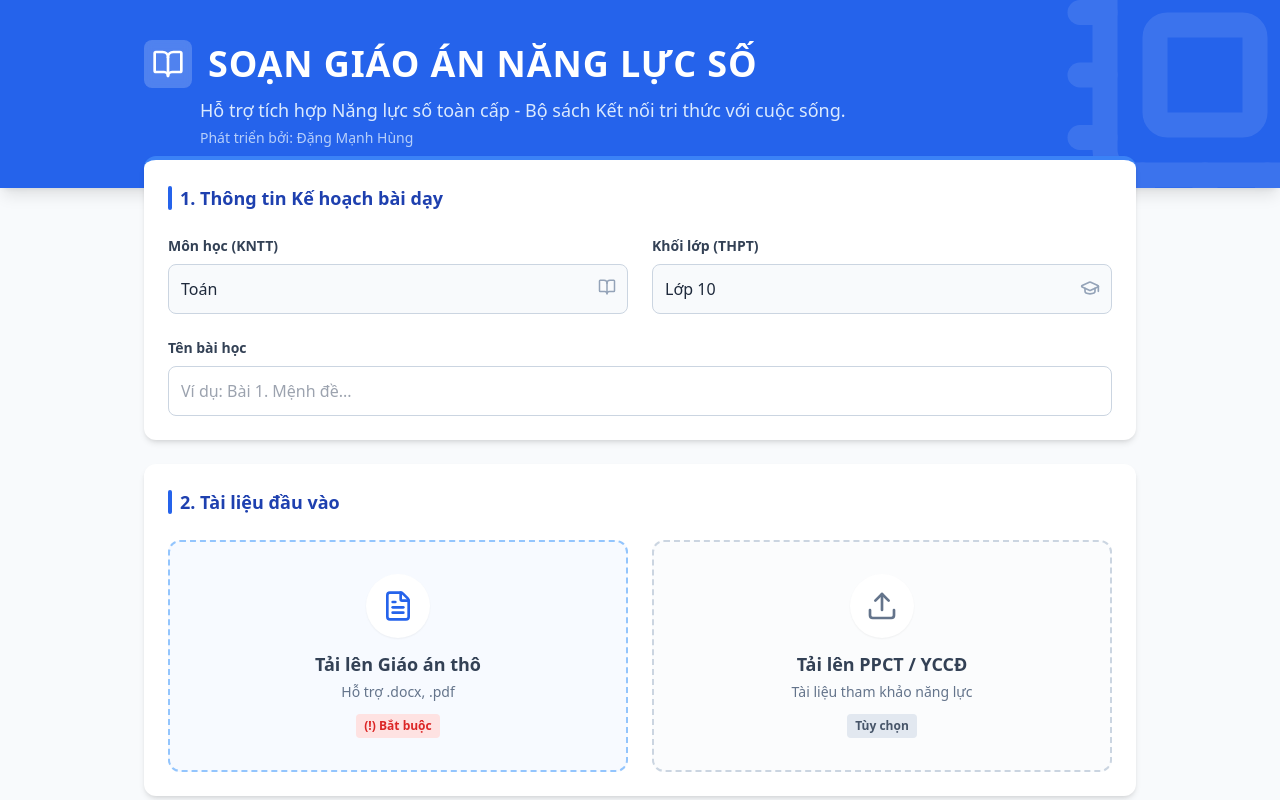
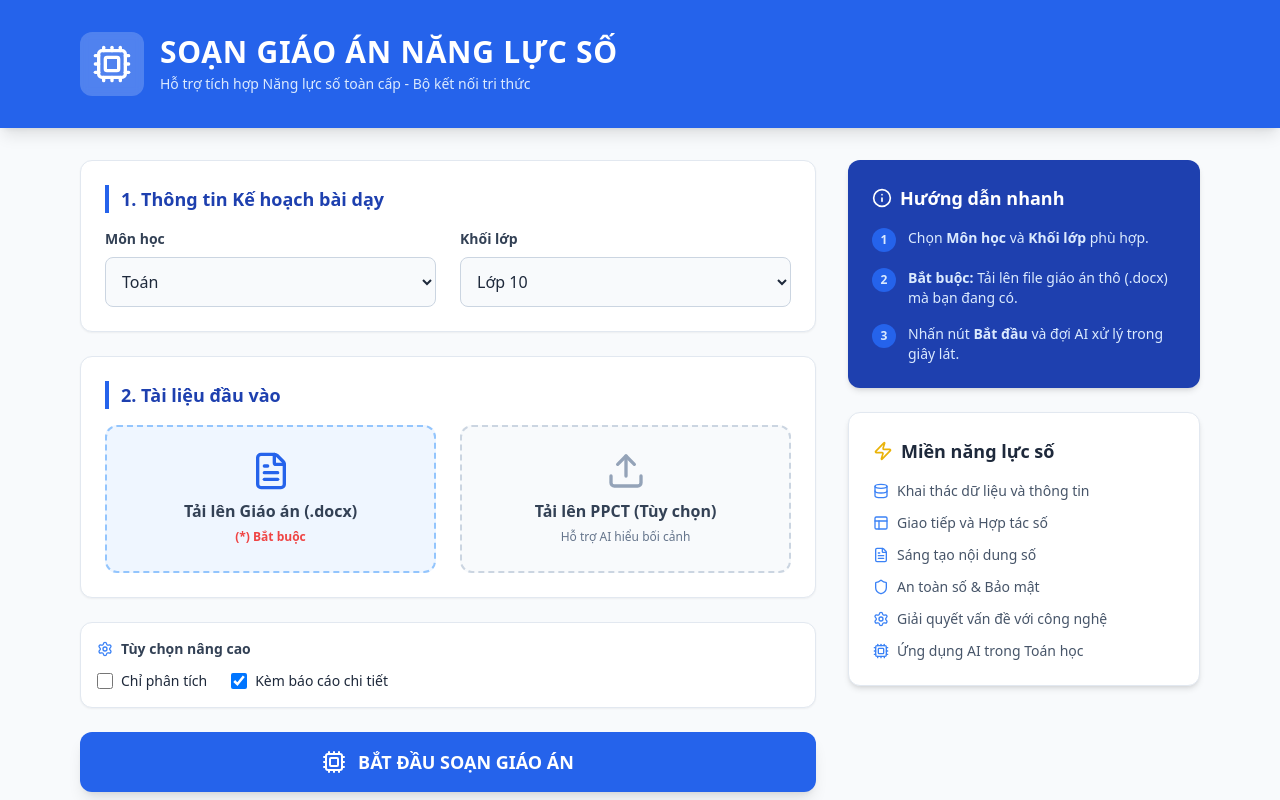
Before and after one commit to dangmanhhunglnt/giao-an-toan-kntt, a Next.js app: page / in a window 1280 px wide. Shown: the top 800 px of the page. Built offline with nearby package versions, Linux system fonts and the light colour scheme.

Commit message:
Giao dien hoan thien

```diff
--- a/app/page.tsx
+++ b/app/page.tsx
@@ -1,26 +1,25 @@
 "use client";
 
 import React, { useState } from 'react';
+// Chỉ dùng bộ icon cơ bản nhất để tránh lỗi sập web
 import {
   Cpu, Upload, FileText, CheckCircle, Download,
-  Settings, FileBarChart, BookOpen, GraduationCap,
-  Facebook, Phone, MonitorPlay
+  Settings, FileBarChart, Info, Shield, Zap, Database, Layout
 } from 'lucide-react';
 
 export default function AI_LessonPlan_KNTT() {
   const [isProcessing, setIsProcessing] = useState(false);
   const [showResult, setShowResult] = useState(false);
   const [selectedSubject, setSelectedSubject] = useState("Toán");
+  const [selectedGrade, setSelectedGrade] = useState("Lớp 10");
 
-  // Danh sách môn học THPT - Kết nối tri thức
   const subjects = [
     "Toán", "Ngữ văn", "Vật lí", "Hóa học", "Sinh học",
-    "Lịch sử", "Địa lí", "Giáo dục kinh tế và pháp luật",
-    "Tin học", "Công nghệ", "Âm nhạc", "Mỹ thuật",
-    "Giáo dục thể chất", "Hoạt động trải nghiệm, HN", "Giáo dục QP&AN"
+    "Lịch sử", "Địa lí", "GD KT&PL", "Tin học", "Công nghệ",
+    "Âm nhạc", "Mỹ thuật", "GD Thể chất", "HĐ Trải nghiệm", "GD QP&AN"
   ];
 
-  // Hàm xử lý
+  // Hàm giả lập phân tích
   const handleAnalyze = () => {
     setIsProcessing(true);
     setTimeout(() => {
@@ -29,7 +28,7 @@ export default function AI_LessonPlan_KNTT() {
     }, 3000);
   };
 
-  // Hàm hỗ trợ tải file
+  // Hàm tạo file Word ảo
   const downloadFile = (content: any, fileName: any) => {
      const blob = new Blob([content], { type: 'application/msword' });
      const url = URL.createObjectURL(blob);
@@ -47,12 +46,13 @@ export default function AI_LessonPlan_KNTT() {
         <html xmlns:o='urn:schemas-microsoft-com:office:office' xmlns:w='urn:schemas-microsoft-com:office:word' xmlns='http://www.w3.org/TR/REC-html40'>
         <head><meta charset='utf-8'><title>Giáo án NLS</title></head>
         <body>
-           <h1 style="text-align:center; color:#2563EB;">KẾ HOẠCH BÀI DẠY (KẾT NỐI TRI THỨC)</h1>
-           <p style="text-align:center;"><strong>Môn:</strong> ${selectedSubject} - <strong>Tích hợp Năng lực số</strong></p>
+           <h1 style="text-align:center; color:#2563EB;">KẾ HOẠCH BÀI DẠY (TÍCH HỢP NĂNG LỰC SỐ)</h1>
+           <p style="text-align:center;"><strong>Trường:</strong> THPT Lý Nhân Tông - Bắc Ninh</p>
+           <p style="text-align:center;"><strong>Môn:</strong> ${selectedSubject} - ${selectedGrade}</p>
            <hr>
            <h3>I. MỤC TIÊU</h3>
            <p>...</p>
-           <h3>II. TIẾN TRÌNH DẠY HỌC (Đã tích hợp công nghệ)</h3>
+           <h3>II. TIẾN TRÌNH DẠY HỌC (Đã bổ sung hoạt động số)</h3>
            <p>(Nội dung chi tiết...)</p>
         </body>
         </html>
@@ -62,179 +62,169 @@ export default function AI_LessonPlan_KNTT() {
 
   // Tải Báo cáo
   const handleDownloadReport = () => {
-    const content = `<html><body><h1>BÁO CÁO ĐÁNH GIÁ</h1><p>Môn: ${selectedSubject}</p></body></html>`;
+    const content = `<html><body><h1>BÁO CÁO ĐÁNH GIÁ NĂNG LỰC SỐ</h1><p>Môn: ${selectedSubject}</p><p>Đơn vị: THPT Lý Nhân Tông</p></body></html>`;
     downloadFile(content, "Bao_cao_danh_gia_NLS.doc");
  };
 
   return (
     <div className="min-h-screen bg-slate-50 font-sans text-slate-800">
 
-      {/* 1. HERO BANNER (Màu xanh đậm giống mẫu) */}
-      <div className="bg-blue-600 text-white py-10 shadow-lg relative overflow-hidden">
-         <div className="absolute top-0 right-0 opacity-10 transform translate-x-1/4 -translate-y-1/4">
-            <Cpu size={300} />
+      {/* 1. HEADER (Màu xanh đậm) */}
+      <div className="bg-blue-600 text-white py-8 shadow-lg">
+         <div className="max-w-6xl mx-auto px-4 flex items-center gap-4">
+            <div className="bg-white/20 p-3 rounded-xl backdrop-blur-sm">
+               <Cpu size={40} className="text-white" />
             </div>
-         <div className="max-w-5xl mx-auto px-4 relative z-10">
-            <div className="flex items-center gap-4 mb-2">
-               <div className="bg-white/20 p-2 rounded-lg backdrop-blur-sm">
-                  <BookOpen size={32} className="text-white" />
+            <div>
+               <h1 className="text-2xl md:text-3xl font-bold uppercase tracking-wide">Soạn Giáo Án Năng Lực Số</h1>
+               <p className="text-blue-100 text-sm mt-1">Hỗ trợ tích hợp Năng lực số toàn cấp - Bộ kết nối tri thức</p>
             </div>
-               <h1 className="text-3xl md:text-4xl font-bold uppercase tracking-wide">Soạn Giáo Án Năng Lực Số</h1>
-            </div>
-            <p className="text-blue-100 text-lg max-w-2xl ml-14">
-               Hỗ trợ tích hợp Năng lực số toàn cấp - Bộ sách Kết nối tri thức với cuộc sống.
-               <br/>
-               <span className="text-sm opacity-80 mt-1 block">Phát triển bởi: Đặng Mạnh Hùng</span>
-            </p>
          </div>
       </div>
 
-      <main className="max-w-5xl mx-auto px-4 -mt-8 relative z-20 space-y-6 pb-20">
+      {/* 2. MAIN LAYOUT (Chia 2 cột: Trái to - Phải nhỏ) */}
+      <main className="max-w-6xl mx-auto px-4 py-8 grid grid-cols-1 lg:grid-cols-3 gap-8">
 
-        {/* KHUNG 1: THÔNG TIN KẾ HOẠCH */}
-        <section className="bg-white p-6 rounded-xl shadow-md border-t-4 border-blue-500">
-          <h2 className="text-lg font-bold text-blue-800 mb-6 flex items-center gap-2">
-             <span className="w-1 h-6 bg-blue-600 rounded-full block"></span>
+        {/* --- CỘT TRÁI (Nhập liệu) --- */}
+        <div className="lg:col-span-2 space-y-6">
+
+            {/* Khung 1: Thông tin */}
+            <section className="bg-white p-6 rounded-xl shadow-sm border border-slate-200">
+              <h2 className="text-lg font-bold text-blue-800 mb-4 border-l-4 border-blue-600 pl-3">
                  1. Thông tin Kế hoạch bài dạy
               </h2>
-
               <div className="grid grid-cols-1 md:grid-cols-2 gap-6">
-            {/* Chọn Môn */}
                 <div>
-              <label className="block text-sm font-semibold text-slate-700 mb-2">Môn học (KNTT)</label>
-              <div className="relative">
+                  <label className="block text-sm font-semibold text-slate-700 mb-2">Môn học</label>
                   <select
                      value={selectedSubject}
                      onChange={(e) => setSelectedSubject(e.target.value)}
-                    className="w-full p-3 bg-slate-50 border border-slate-300 rounded-lg outline-none focus:ring-2 focus:ring-blue-500 appearance-none font-medium"
+                     className="w-full p-3 bg-slate-50 border border-slate-300 rounded-lg outline-none focus:ring-2 focus:ring-blue-500"
                   >
-                    {subjects.map((sub, index) => (
-                       <option key={index} value={sub}>{sub}</option>
-                    ))}
+                     {subjects.map((sub, index) => ( <option key={index} value={sub}>{sub}</option> ))}
                   </select>
-                 <BookOpen size={18} className="absolute right-3 top-3.5 text-slate-400 pointer-events-none" />
                 </div>
-            </div>
-
-            {/* Chọn Khối */}
                 <div>
-              <label className="block text-sm font-semibold text-slate-700 mb-2">Khối lớp (THPT)</label>
-              <div className="relative">
-                 <select className="w-full p-3 bg-slate-50 border border-slate-300 rounded-lg outline-none focus:ring-2 focus:ring-blue-500 appearance-none font-medium">
-                    <option>Lớp 10</option>
-                    <option>Lớp 11</option>
-                    <option>Lớp 12</option>
+                  <label className="block text-sm font-semibold text-slate-700 mb-2">Khối lớp</label>
+                  <select
+                     value={selectedGrade}
+                     onChange={(e) => setSelectedGrade(e.target.value)}
+                     className="w-full p-3 bg-slate-50 border border-slate-300 rounded-lg outline-none focus:ring-2 focus:ring-blue-500"
+                  >
+                     <option>Lớp 10</option><option>Lớp 11</option><option>Lớp 12</option>
                   </select>
-                 <GraduationCap size={20} className="absolute right-3 top-3.5 text-slate-400 pointer-events-none" />
-              </div>
-            </div>
-
-            {/* Tên bài (Thêm vào cho đủ logic) */}
-            <div className="md:col-span-2">
-               <label className="block text-sm font-semibold text-slate-700 mb-2">Tên bài học</label>
-               <input type="text" placeholder="Ví dụ: Bài 1. Mệnh đề..." className="w-full p-3 border border-slate-300 rounded-lg focus:ring-2 focus:ring-blue-500 outline-none" />
                 </div>
               </div>
             </section>
 
-        {/* KHUNG 2: TÀI LIỆU ĐẦU VÀO */}
-        <section className="bg-white p-6 rounded-xl shadow-md">
-          <h2 className="text-lg font-bold text-blue-800 mb-6 flex items-center gap-2">
-             <span className="w-1 h-6 bg-blue-600 rounded-full block"></span>
+            {/* Khung 2: Tài liệu */}
+            <section className="bg-white p-6 rounded-xl shadow-sm border border-slate-200">
+              <h2 className="text-lg font-bold text-blue-800 mb-4 border-l-4 border-blue-600 pl-3">
                  2. Tài liệu đầu vào
               </h2>
               <div className="grid grid-cols-1 md:grid-cols-2 gap-6">
-            {/* File Giáo án */}
-            <div className="border-2 border-dashed border-blue-300 bg-blue-50/50 rounded-xl p-8 flex flex-col items-center justify-center text-center cursor-pointer hover:bg-blue-50 transition">
-              <div className="bg-white p-4 rounded-full mb-3 shadow-sm text-blue-600">
-                <FileText size={32} />
+                <div className="border-2 border-dashed border-blue-300 bg-blue-50 rounded-xl p-6 text-center cursor-pointer hover:bg-blue-100 transition">
+                  <FileText className="w-10 h-10 text-blue-600 mx-auto mb-2" />
+                  <p className="font-bold text-slate-700">Tải lên Giáo án (.docx)</p>
+                  <span className="text-xs text-red-500 font-semibold">(*) Bắt buộc</span>
                 </div>
-              <p className="font-bold text-slate-700 text-lg">Tải lên Giáo án thô</p>
-              <p className="text-sm text-slate-500 mt-1">Hỗ trợ .docx, .pdf</p>
-              <span className="mt-3 text-xs font-semibold bg-red-100 text-red-600 px-2 py-1 rounded">(!) Bắt buộc</span>
-            </div>
-
-            {/* File PPCT */}
-            <div className="border-2 border-dashed border-slate-300 bg-slate-50/50 rounded-xl p-8 flex flex-col items-center justify-center text-center cursor-pointer hover:bg-slate-100 transition">
-              <div className="bg-white p-4 rounded-full mb-3 shadow-sm text-slate-500">
-                <Upload size={32} />
-              </div>
-              <p className="font-bold text-slate-700 text-lg">Tải lên PPCT / YCCĐ</p>
-              <p className="text-sm text-slate-500 mt-1">Tài liệu tham khảo năng lực</p>
-              <span className="mt-3 text-xs font-semibold bg-slate-200 text-slate-600 px-2 py-1 rounded">Tùy chọn</span>
+                <div className="border-2 border-dashed border-slate-300 bg-slate-50 rounded-xl p-6 text-center cursor-pointer hover:bg-slate-100 transition">
+                  <Upload className="w-10 h-10 text-slate-400 mx-auto mb-2" />
+                  <p className="font-bold text-slate-700">Tải lên PPCT (Tùy chọn)</p>
+                  <span className="text-xs text-slate-500">Hỗ trợ AI hiểu bối cảnh</span>
                 </div>
               </div>
             </section>
 
-        {/* KHUNG 3: TÙY CHỌN & NÚT */}
-        <div className="space-y-6">
-           {/* Tùy chọn */}
-           <div className="bg-white p-5 rounded-xl shadow-sm border border-slate-200">
+             {/* Khung 3: Tùy chọn */}
+            <section className="bg-white p-4 rounded-xl shadow-sm border border-slate-200">
                <h3 className="text-sm font-bold text-slate-700 mb-3 flex items-center gap-2">
                  <Settings size={16} className="text-blue-500"/> Tùy chọn nâng cao
                </h3>
-              <div className="flex flex-wrap gap-6">
-                 <label className="flex items-center gap-2 cursor-pointer">
-                    <input type="checkbox" className="w-5 h-5 text-blue-600 rounded focus:ring-blue-500" />
-                    <span className="text-slate-600">Chỉ phân tích, không chỉnh sửa</span>
-                 </label>
-                 <label className="flex items-center gap-2 cursor-pointer">
-                    <input type="checkbox" defaultChecked className="w-5 h-5 text-blue-600 rounded focus:ring-blue-500" />
-                    <span className="text-slate-600">Kèm báo cáo chi tiết</span>
-                 </label>
+               <div className="flex gap-6">
+                 <label className="flex items-center gap-2 cursor-pointer"><input type="checkbox" className="w-4 h-4" /> <span className="text-sm">Chỉ phân tích</span></label>
+                 <label className="flex items-center gap-2 cursor-pointer"><input type="checkbox" defaultChecked className="w-4 h-4" /> <span className="text-sm">Kèm báo cáo chi tiết</span></label>
                </div>
-           </div>
+            </section>
 
             {/* Nút Bấm */}
             <button
               onClick={handleAnalyze}
               disabled={isProcessing}
-              className={`w-full py-4 rounded-xl font-bold text-lg text-white shadow-lg shadow-blue-200 transition-all flex items-center justify-center gap-3
-                ${isProcessing ? 'bg-slate-400' : 'bg-blue-600 hover:bg-blue-700 hover:-translate-y-1'}
+              className={`w-full py-4 rounded-xl font-bold text-lg text-white shadow-lg transition-all flex items-center justify-center gap-3
+                ${isProcessing ? 'bg-slate-400' : 'bg-blue-600 hover:bg-blue-700'}
               `}
             >
-              {isProcessing ? (
-                <> <span className="animate-spin text-2xl">⏳</span> ĐANG XỬ LÝ DỮ LIỆU... </>
-              ) : (
-                <> <MonitorPlay size={24} /> BẮT ĐẦU SOẠN GIÁO ÁN </>
-              )}
+              {isProcessing ? ( <> <span className="animate-spin text-2xl">⏳</span> ĐANG XỬ LÝ... </> ) : ( <> <Cpu size={24} /> BẮT ĐẦU SOẠN GIÁO ÁN </> )}
             </button>
 
-            {/* KẾT QUẢ */}
+            {/* Kết quả */}
             {showResult && (
               <div className="animate-fade-in-up bg-green-50 border border-green-200 rounded-xl p-6">
                 <div className="flex items-center gap-4 mb-4">
                   <CheckCircle className="w-8 h-8 text-green-600" />
                   <div>
                     <h3 className="text-lg font-bold text-green-800">Thành công!</h3>
-                    <p className="text-green-700 text-sm">Đã tích hợp NLS cho môn {selectedSubject}.</p>
+                    <p className="text-green-700 text-sm">Đã tích hợp NLS vào giáo án môn {selectedSubject}.</p>
                   </div>
                 </div>
-                <div className="flex gap-3">
-                  <button onClick={handleDownloadLessonPlan} className="bg-green-600 hover:bg-green-700 text-white px-6 py-3 rounded-lg font-bold flex items-center gap-2 shadow-sm"><Download size={20}/> Tải Giáo án</button>
-                  <button onClick={handleDownloadReport} className="bg-white border border-green-600 text-green-700 hover:bg-green-50 px-6 py-3 rounded-lg font-bold flex items-center gap-2"><FileBarChart size={20}/> Tải Báo cáo</button>
+                <div className="flex flex-wrap gap-3">
+                  <button onClick={handleDownloadLessonPlan} className="bg-green-600 hover:bg-green-700 text-white px-5 py-3 rounded-lg font-bold flex items-center gap-2 shadow-sm"><Download size={20}/> Tải Giáo án (.docx)</button>
+                  <button onClick={handleDownloadReport} className="bg-white border border-green-600 text-green-700 hover:bg-green-50 px-5 py-3 rounded-lg font-bold flex items-center gap-2"><FileBarChart size={20}/> Tải Báo cáo chi tiết</button>
                 </div>
               </div>
             )}
         </div>
 
-        {/* FOOTER GIỐNG ẢNH */}
-        <footer className="text-center pt-8 pb-4 text-slate-500 text-sm space-y-2">
-           <p>© 2024 NLS Assistant. Built with Gemini API & React.</p>
+        {/* --- CỘT PHẢI (Sidebar) --- */}
+        <div className="space-y-6">
 
-           <div className="flex items-center justify-center gap-4 mt-4 text-blue-600 font-medium">
-              <a href="#" className="flex items-center gap-1 hover:underline"><Facebook size={16}/> Liên hệ Facebook</a>
-              <span className="text-slate-300">|</span>
-              <a href="#" className="flex items-center gap-1 hover:underline"><Phone size={16}/> Zalo: 09xx.xxx.xxx</a>
+           {/* Box 1: Hướng dẫn nhanh (Màu xanh đậm) */}
+           <div className="bg-blue-800 text-white p-6 rounded-xl shadow-md">
+              <h3 className="text-lg font-bold mb-4 flex items-center gap-2">
+                 <Info size={20} /> Hướng dẫn nhanh
+              </h3>
+              <ul className="space-y-4 text-sm text-blue-100">
+                 <li className="flex gap-3">
+                    <span className="bg-blue-600 w-6 h-6 flex items-center justify-center rounded-full font-bold text-xs flex-shrink-0">1</span>
+                    <span>Chọn <strong>Môn học</strong> và <strong>Khối lớp</strong> phù hợp.</span>
+                 </li>
+                 <li className="flex gap-3">
+                    <span className="bg-blue-600 w-6 h-6 flex items-center justify-center rounded-full font-bold text-xs flex-shrink-0">2</span>
+                    <span><strong>Bắt buộc:</strong> Tải lên file giáo án thô (.docx) mà bạn đang có.</span>
+                 </li>
+                 <li className="flex gap-3">
+                    <span className="bg-blue-600 w-6 h-6 flex items-center justify-center rounded-full font-bold text-xs flex-shrink-0">3</span>
+                    <span>Nhấn nút <strong>Bắt đầu</strong> và đợi AI xử lý trong giây lát.</span>
+                 </li>
+              </ul>
            </div>
 
-           <div className="mt-6 p-4 bg-blue-50 rounded-lg border border-blue-100 inline-block text-blue-800">
-              <strong>ĐĂNG KÝ KHÓA HỌC THỰC CHIẾN VIẾT SKKN, TẠO APP DẠY HỌC</strong><br/>
-              <span className="text-xs opacity-80">Liên hệ tác giả: Đặng Mạnh Hùng</span>
+           {/* Box 2: Miền năng lực số (Màu trắng) */}
+           <div className="bg-white p-6 rounded-xl shadow-md border border-slate-200">
+              <h3 className="text-lg font-bold text-slate-800 mb-4 flex items-center gap-2">
+                 <Zap size={20} className="text-yellow-500" /> Miền năng lực số
+              </h3>
+              <ul className="space-y-3 text-sm text-slate-600">
+                 <li className="flex items-center gap-2"><Database size={16} className="text-blue-500"/> Khai thác dữ liệu và thông tin</li>
+                 <li className="flex items-center gap-2"><Layout size={16} className="text-blue-500"/> Giao tiếp và Hợp tác số</li>
+                 <li className="flex items-center gap-2"><FileText size={16} className="text-blue-500"/> Sáng tạo nội dung số</li>
+                 <li className="flex items-center gap-2"><Shield size={16} className="text-blue-500"/> An toàn số & Bảo mật</li>
+                 <li className="flex items-center gap-2"><Settings size={16} className="text-blue-500"/> Giải quyết vấn đề với công nghệ</li>
+                 <li className="flex items-center gap-2"><Cpu size={16} className="text-blue-500"/> Ứng dụng AI trong Toán học</li>
+              </ul>
            </div>
+
+        </div>
+
+      </main>
+
+      {/* FOOTER */}
+      <footer className="text-center py-8 text-slate-500 text-sm border-t border-slate-200 mt-8 bg-white">
+         <p className="font-bold text-blue-800 uppercase">Trường THPT Lý Nhân Tông - Bắc Ninh</p>
+         <p className="mt-1">© 2024 Hệ thống hỗ trợ soạn giảng Năng lực số</p>
       </footer>
 
-      </main>
     </div>
   );
 }
```
Lines whose indentation alone changed are shown as unchanged.
